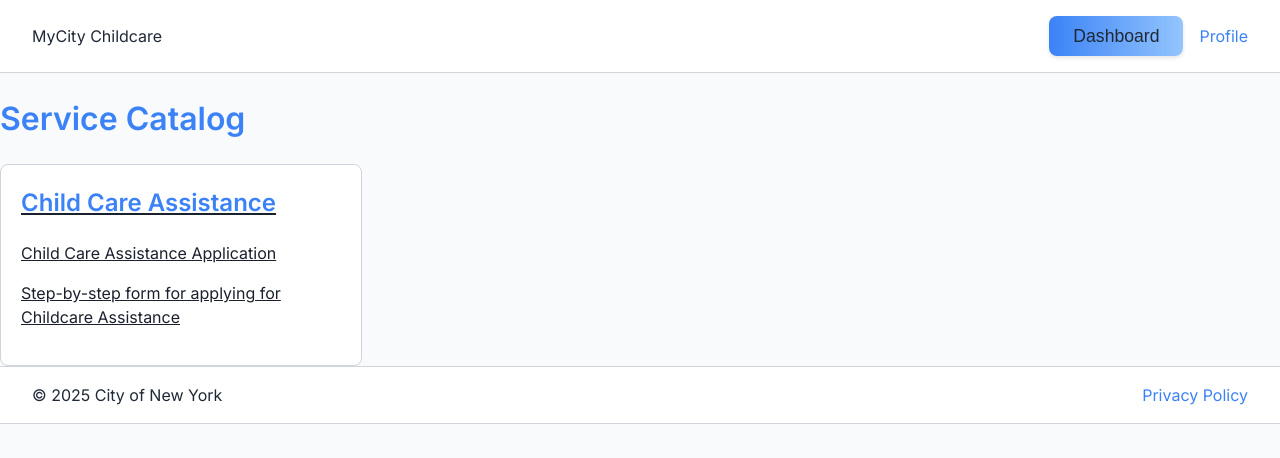
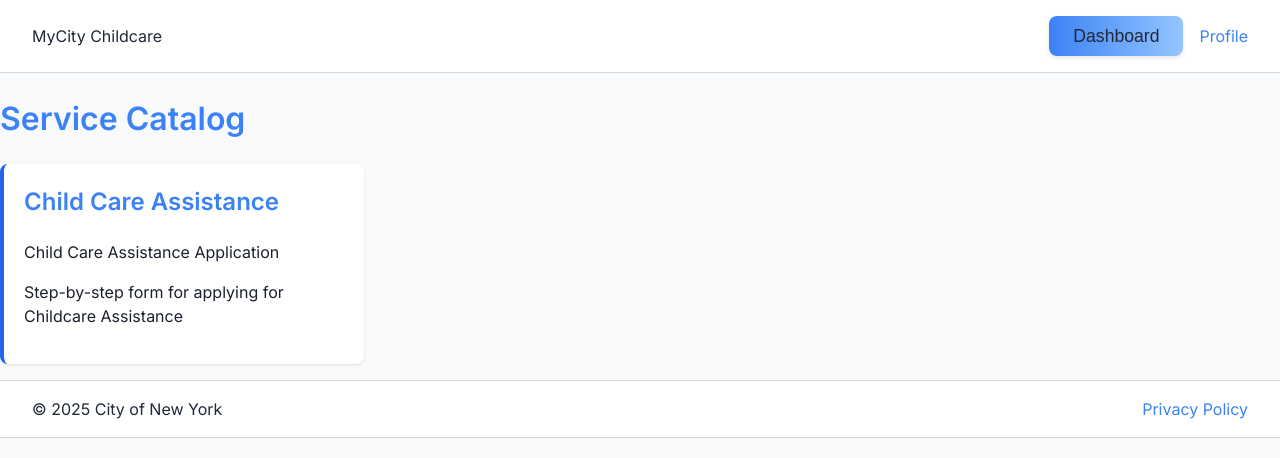
Before and after one commit to mkanpa-git/intake-form-app, a React (Create React App) app in the folder test-form/: page / in a window 1280 px wide. Shown: the top 458 px of the page. Built offline with nearby package versions, Linux system fonts and the light colour scheme.

Commit message:
style changes

```diff
--- a/test-form/package.json
+++ b/test-form/package.json
@@ -9,14 +9,14 @@
     "@testing-library/user-event": "^13.5.0",
     "dotenv": "^16.3.1",
     "express": "^4.18.2",
+    "multer": "^1.4.5-lts.1",
     "node-fetch": "^2.6.9",
     "react": "^19.1.0",
     "react-dom": "^19.1.0",
     "react-imask": "^7.6.1",
     "react-markdown": "^10.1.0",
     "react-scripts": "5.0.1",
-    "web-vitals": "^2.1.4",
-    "multer": "^1.4.5-lts.1"
+    "web-vitals": "^2.1.4"
   },
   "scripts": {
     "start": "react-scripts start",
--- a/test-form/src/components/ApplicationCard.jsx
+++ b/test-form/src/components/ApplicationCard.jsx
@@ -5,7 +5,7 @@ export default function ApplicationCard({ id, serviceName, interactionName, save
   return (
     <a
       href="#"
-      className="card__primary-action app-card"
+      className="app-card"
       onClick={(e) => {
         e.preventDefault();
         onContinue && onContinue(id);
--- a/test-form/src/components/ServiceCard.jsx
+++ b/test-form/src/components/ServiceCard.jsx
@@ -4,7 +4,7 @@ export default function ServiceCard({ name, interaction, description, onStart })
   return (
     <a
       href="#"
-      className="card__primary-action service-card"
+      className="service-card"
       onClick={(e) => {
         e.preventDefault();
         onStart && onStart();
--- a/test-form/src/form.css
+++ b/test-form/src/form.css
@@ -310,26 +310,60 @@ button:disabled {
 
 
 /* Card layouts */
-.card__primary-action {
+
+.app-card{
+  text-decoration: none;
+  /* border-left: 4px solid #2563eb; */
+  border-left: 4px solid #10b981;
   display: block;
   padding: 1.25rem;
-  border: 1px solid #d1d5db;
   background-color: white;
   border-radius: 0.5rem;
   transition: all 0.25s ease-in-out;
   color: #1a202c;
   max-width: 320px;
   text-align: left;
+  box-shadow: 0 1px 3px rgba(0, 0, 0, 0.1);
+  margin-bottom: 1rem;
+
 }
 
-.card__primary-action:hover,
-.card__primary-action:focus {
+.app-card:hover,
+.app-card:focus {
+  box-shadow: 0 6px 16px rgba(0, 0, 0, 0.15);
+  transform: translateY(-4px);
+  /* border-color: #2563eb; */
+  border-color: #10b981;
+  text-decoration: none;
+  background-color: #f9fafb;
+}
+
+
+.service-card{
+  text-decoration: none;
+  border-left: 4px solid #2563eb;
+  display: block;
+  padding: 1.25rem;
+  background-color: white;
+  border-radius: 0.5rem;
+  transition: all 0.25s ease-in-out;
+  color: #1a202c;
+  max-width: 320px;
+  text-align: left;
+  box-shadow: 0 1px 3px rgba(0, 0, 0, 0.1);
+  margin-bottom: 1rem;
+
+}
+
+.service-card:hover,
+.service-card:focus {
   box-shadow: 0 6px 16px rgba(0, 0, 0, 0.15);
   transform: translateY(-4px);
   border-color: #2563eb;
   text-decoration: none;
   background-color: #f9fafb;
 }
+
 
 .catalog-grid,
 .saved-grid {
```
Also changed, not shown: 3 other files (tests, documents, lock files or other folders).
